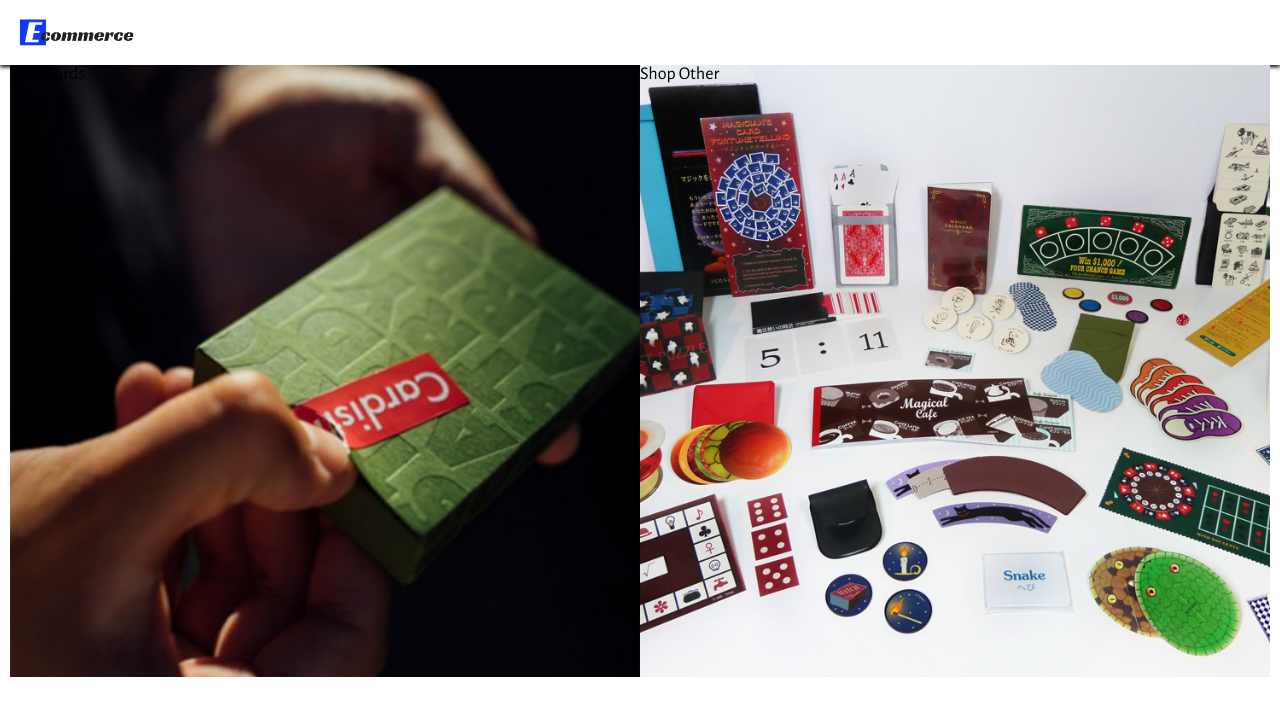
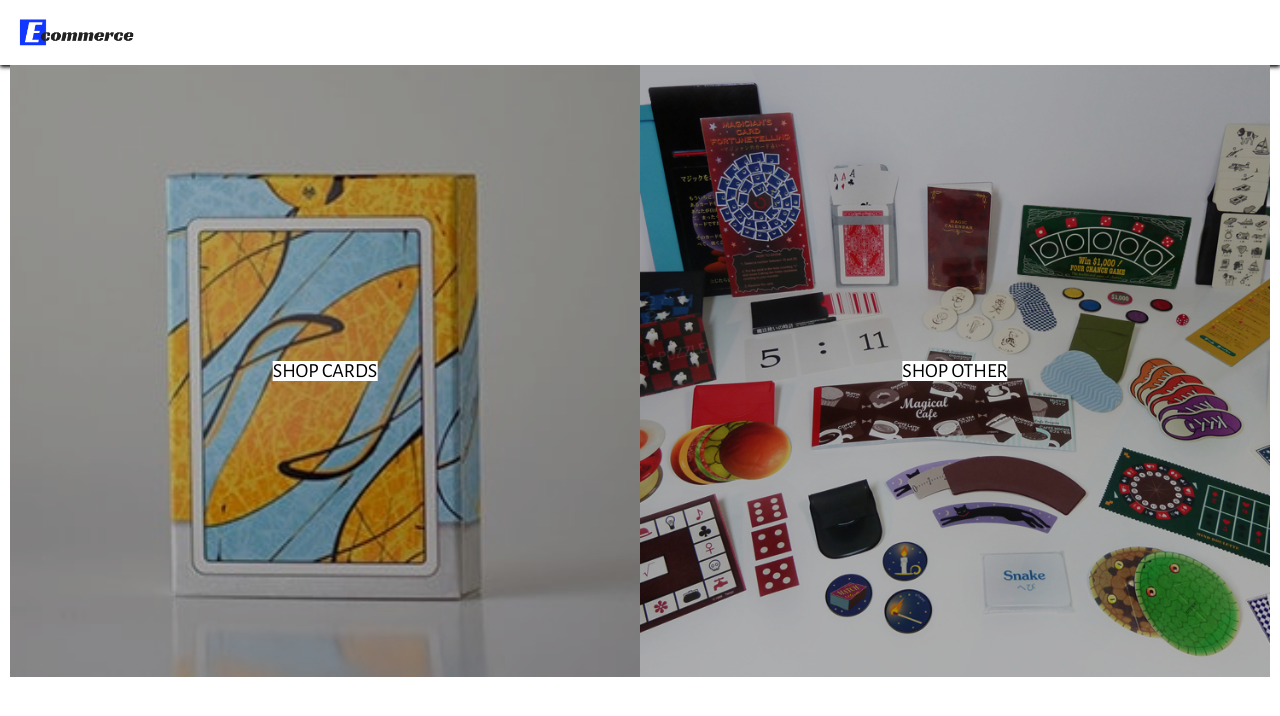
Before and after one commit to brnu0/ecommerce-website, a React (Create React App) app: page / in a window 1280 px wide. Shown: the top 716 px of the page. Built offline with nearby package versions, Linux system fonts and the light colour scheme.

Commit message:
directory update

```diff
--- a/src/components/Directory/index.js
+++ b/src/components/Directory/index.js
@@ -14,7 +14,7 @@
             }}
           >
             <a >
-              ShopCards
+              Shop Cards
             </a>
           </div>
           <div
--- a/src/components/Directory/styles.scss
+++ b/src/components/Directory/styles.scss
@@ -15,5 +15,29 @@
         background-position: center;
         background-repeat: no-repeat;
         background-size: cover;
+
+        &::after{
+            content: '';
+            position: absolute;
+            top: 0; left: 0;
+            background-color: rgba(0,0,0, 0.3);
+            width: 100%;
+            height: 100%;
+            z-index: 1;
+        }
+
+        a{
+            position: absolute;
+            top: 50%; left: 50%;
+            -webkit-transform: translate(-50%, -50%);
+            -moz-transform: translate(-50%, -50%);
+            transform: translate(-50%, -50%);
+            z-index: 2;
+            font-size: 2rem;
+            line-height: 1;
+            font-weight: 400;
+            text-transform: uppercase;
+            background: white;
+        }
     }
 }
```
Also changed, not shown: src/assets/cards.jpg, 1 other file (tests, documents, lock files or other folders).
